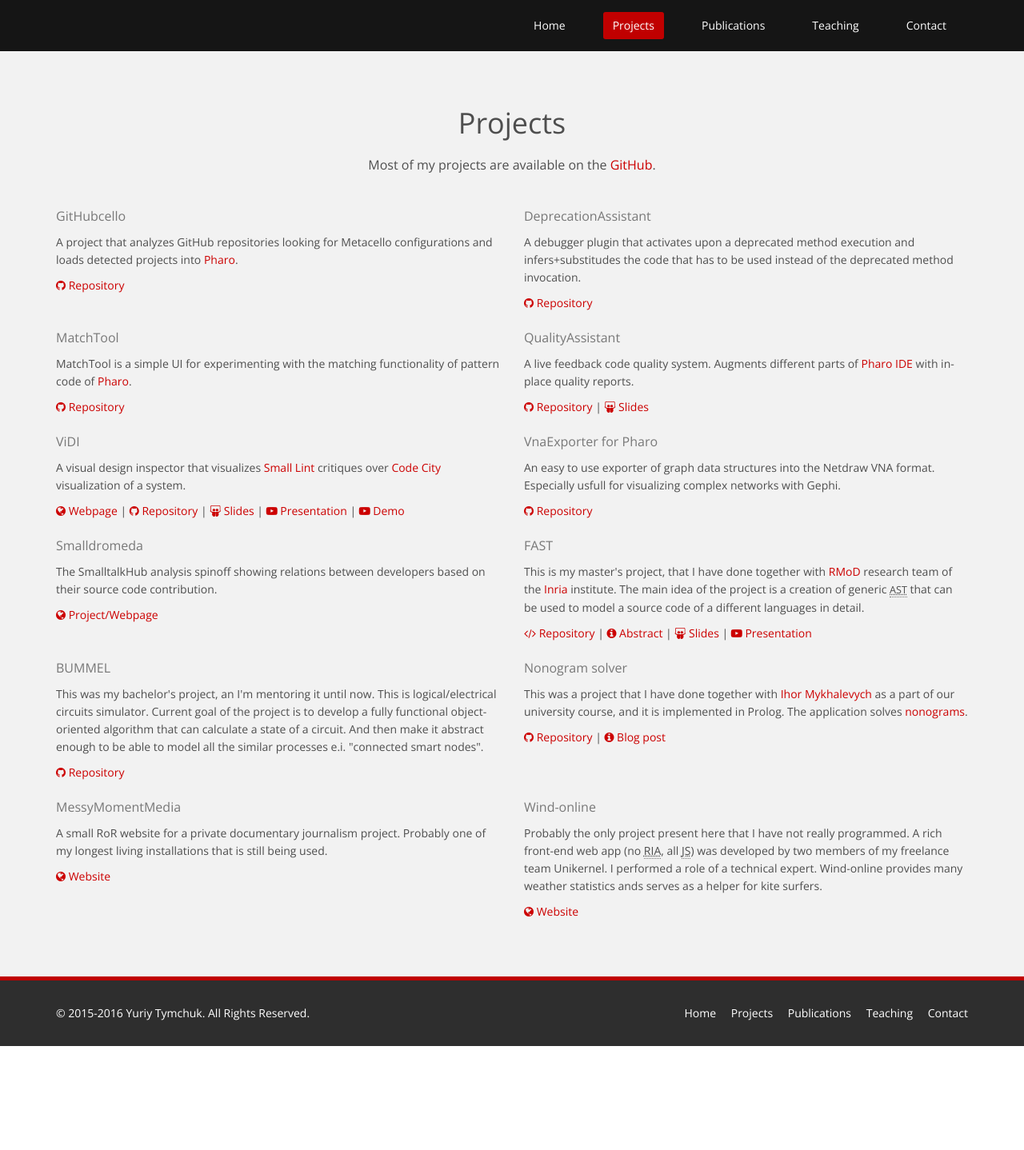
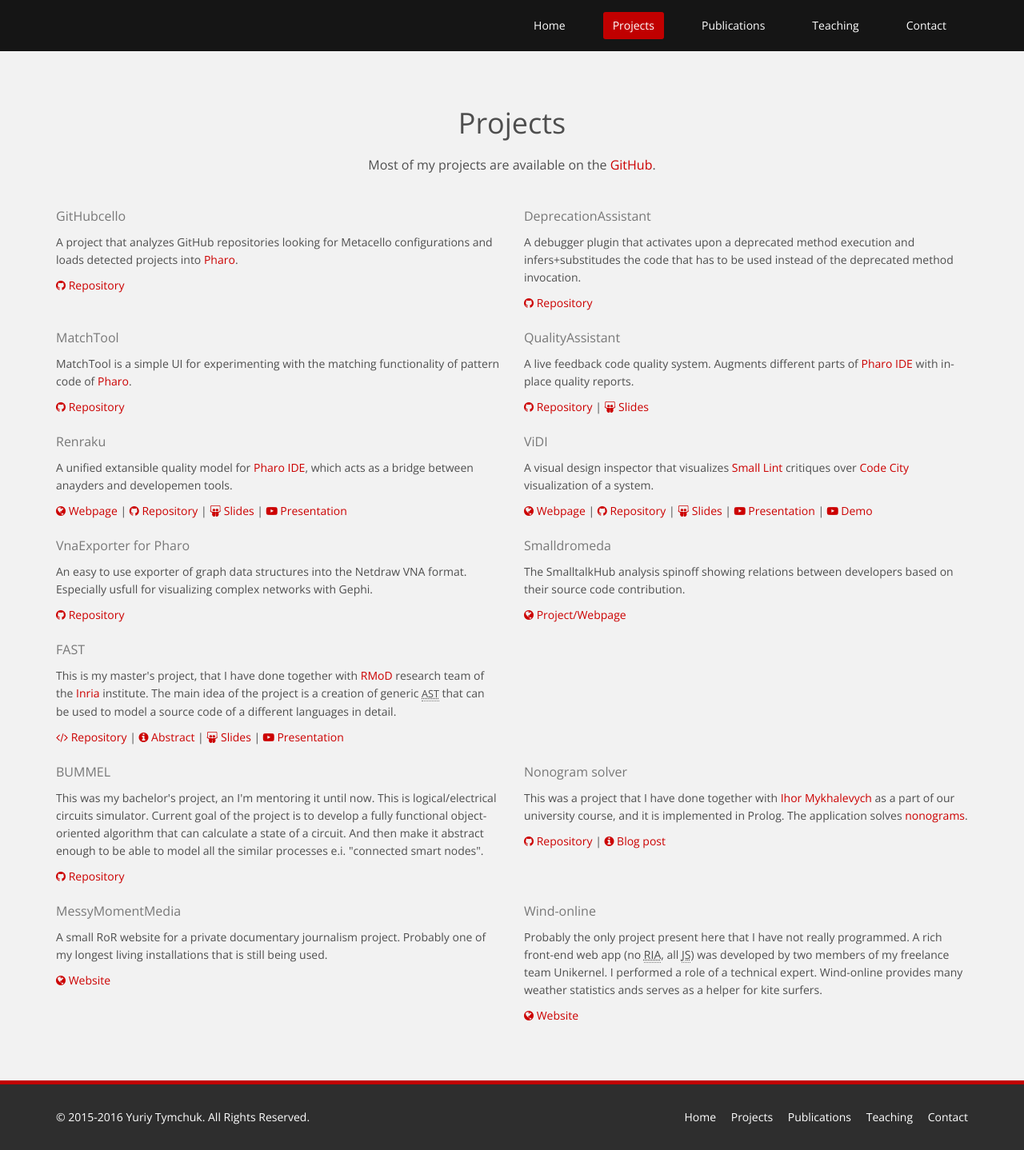
Before and after one commit to Uko/uko.github.io, a Jekyll site: the page built from projects.html, in a window 1280 px wide. Shown: the whole page at 80% size. Built offline with Jekyll 4.4.1, drawn with Linux system fonts in a browser that asks for light colours; nearby versions of some CDN libraries; before the commit the page ends 1308 px from its top, so only the background shows below that.

Commit message:
added renraku to tools

```diff
--- a/projects.html
+++ b/projects.html
@@ -58,6 +58,29 @@ title: Projects
         <a href="https://speakerdeck.com/uko/beyond-the-concept-of-quality-in-pharo-esug2015" target="_blank">
           <i class="fa fa-slideshare"></i>
           Slides
+        </a>
+      </div>
+
+      <div class="col-sm-6 wow fadeInDown" data-wow-duration="1000ms" data-wow-delay="600ms">
+        <h3>Renraku</h3>
+        <p>
+          A unified extansible quality model for <a href="http://pharo.org" target="_blank">Pharo IDE</a>, which acts as a bridge between anayders and developemen tools.
+        </p>
+        <a href="http://yuriy.tymch.uk/Renraku/" target="_blank">
+          <i class="fa fa-globe"></i>
+          Webpage
+        </a>|
+        <a href="https://github.com/Uko/Renraku" target="_blank">
+          <i class="fa fa-github"></i>
+          Repository
+        </a>|
+        <a href="https://speakerdeck.com/uko/stories-about-renraku-the-new-quality-model-of-pharo-esug2016" target="_blank">
+          <i class="fa fa-slideshare"></i>
+          Slides
+        </a>|
+        <a href="https://youtu.be/K4rMfQ_bQuI" target="_blank">
+          <i class="fa fa-youtube-play"></i>
+          Presentation
         </a>
       </div>
 
```
